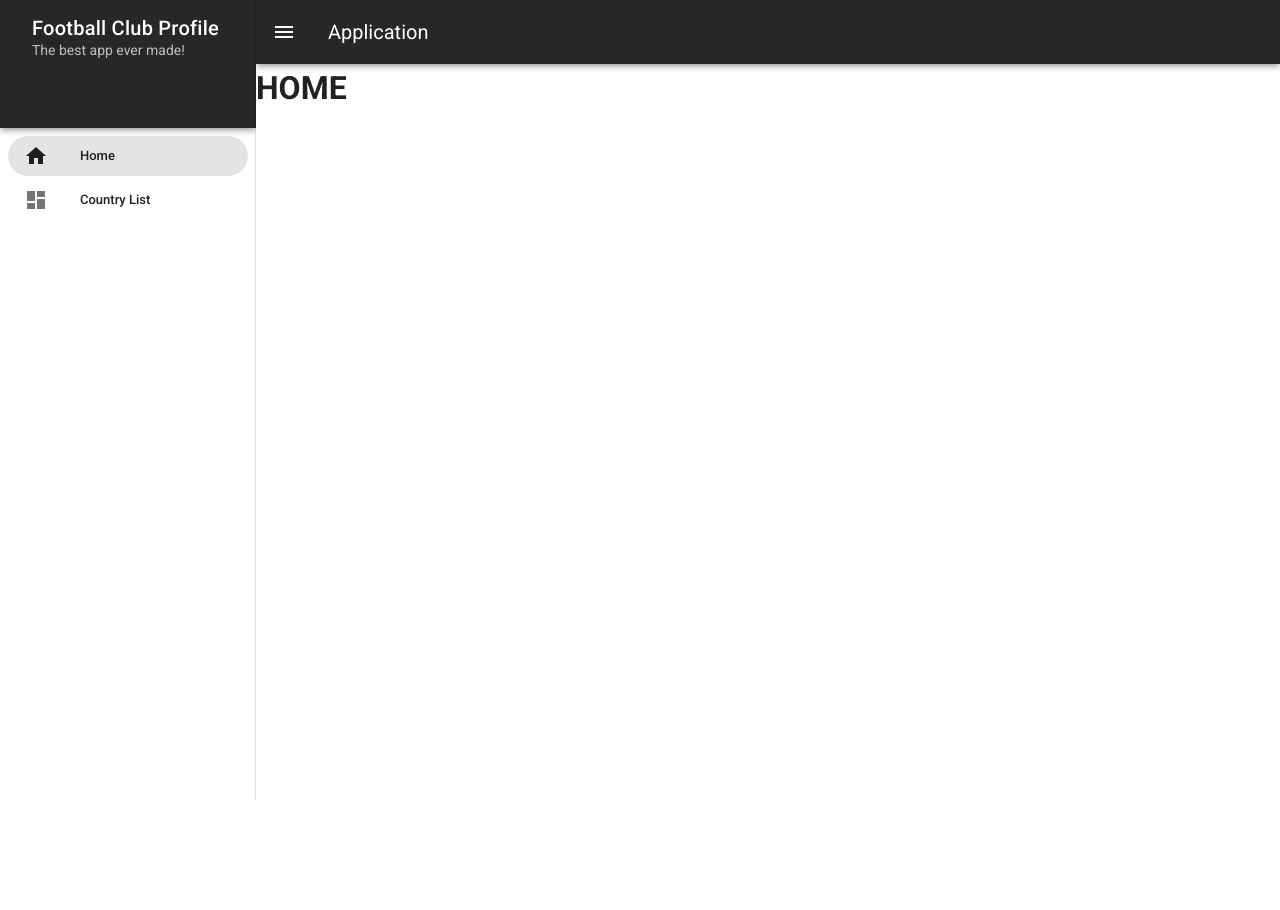
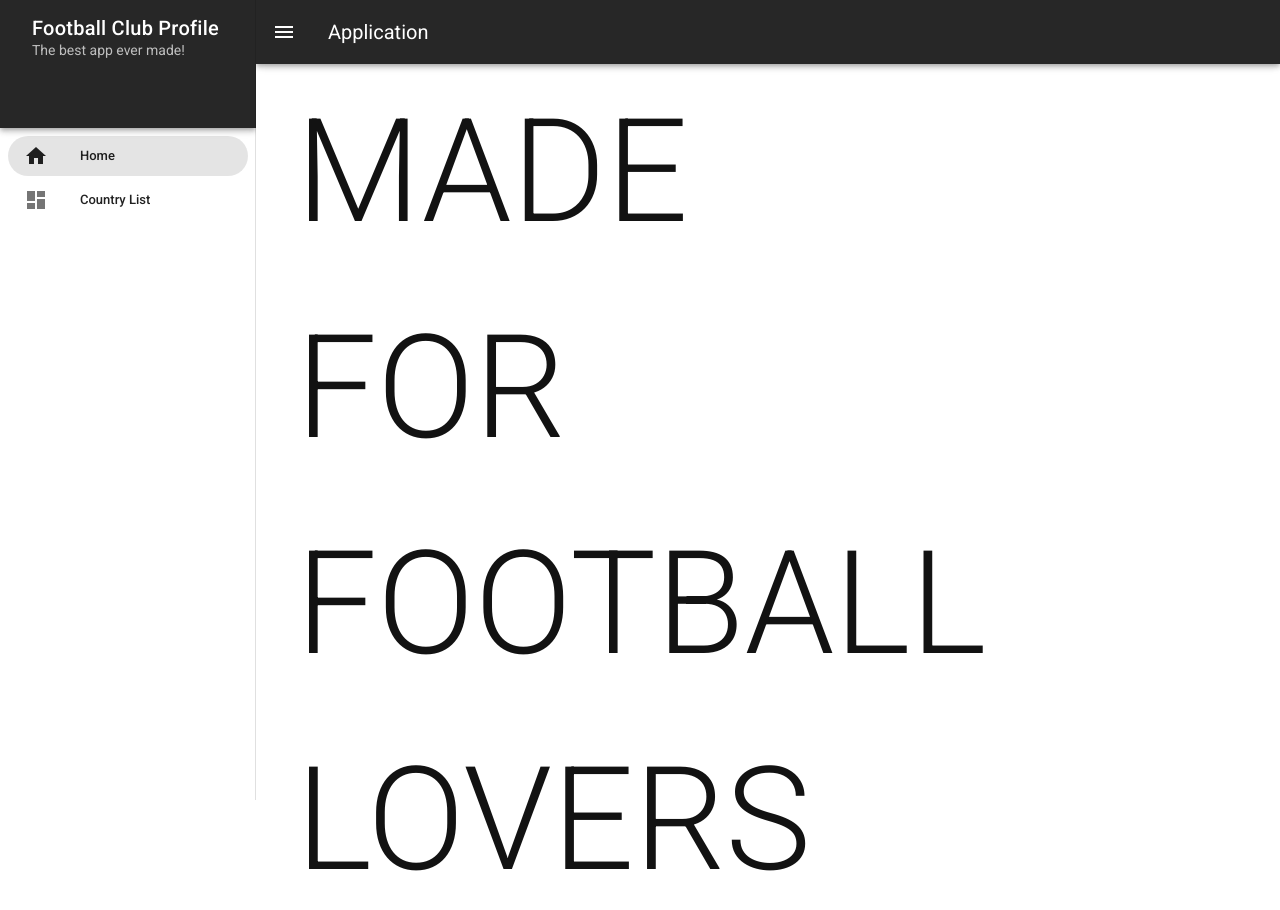
Before and after one commit to Opanpan/football-app, a Vue app: page / in a window 1280 px wide. Shown: the top 910 px of the page. Before the commit the page ends 800 px from the top, so only its background shows below. Built offline with nearby package versions, Linux system fonts and the light colour scheme.

Commit message:
creatin url path to player based by id

```diff
--- a/src/router/index.js
+++ b/src/router/index.js
@@ -4,6 +4,7 @@ import HomeView from "../views/HomeView.vue";
 import AreaView from "@/views/AreaView.vue";
 import ClubArea from "@/views/ClubArea.vue";
 import ClubDetail from "@/views/ClubDetail.vue";
+import PlayerDetail from "@/views/PlayerDetail.vue";
 
 Vue.use(VueRouter);
 
@@ -28,6 +29,11 @@ const routes = [
     name: "club-detail",
     component: ClubDetail,
   },
+  {
+    path: "/player/:id",
+    name: "player-detail",
+    component: PlayerDetail,
+  },
 ];
 
 const router = new VueRouter({
--- a/src/views/HomeView.vue
+++ b/src/views/HomeView.vue
@@ -1,5 +1,5 @@
 <template>
-  <div><h1>HOME</h1></div>
+  <div class="first-content"><h1>MADE FOR FOOTBALL LOVERS</h1></div>
 </template>
 
 <script>
@@ -14,6 +14,7 @@ export default {
     color: #121212;
     font-size: 144px;
     font-weight: 300;
+    width: 557px;
     text-align: left;
     padding: 0 40px;
   }
```
